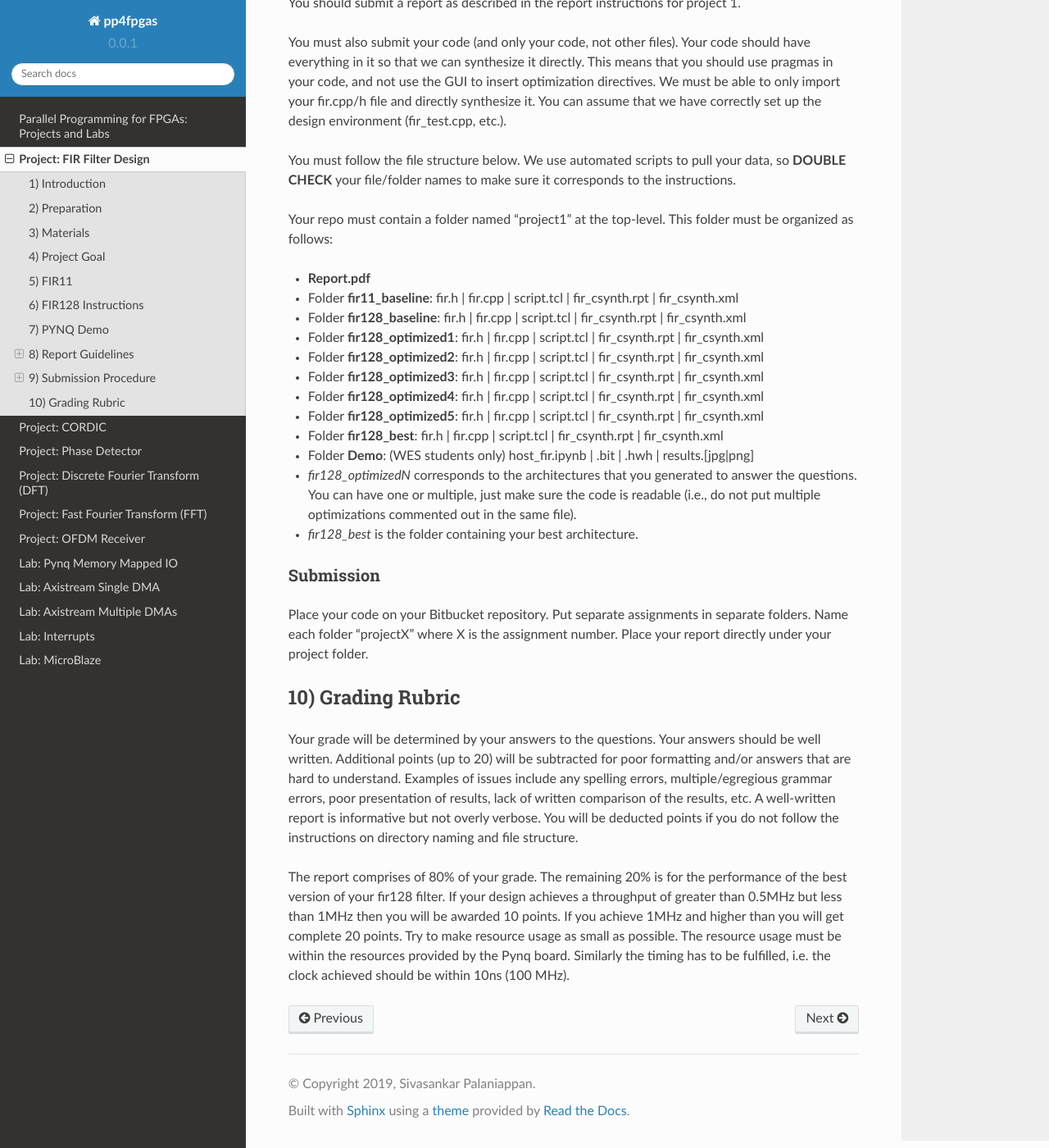
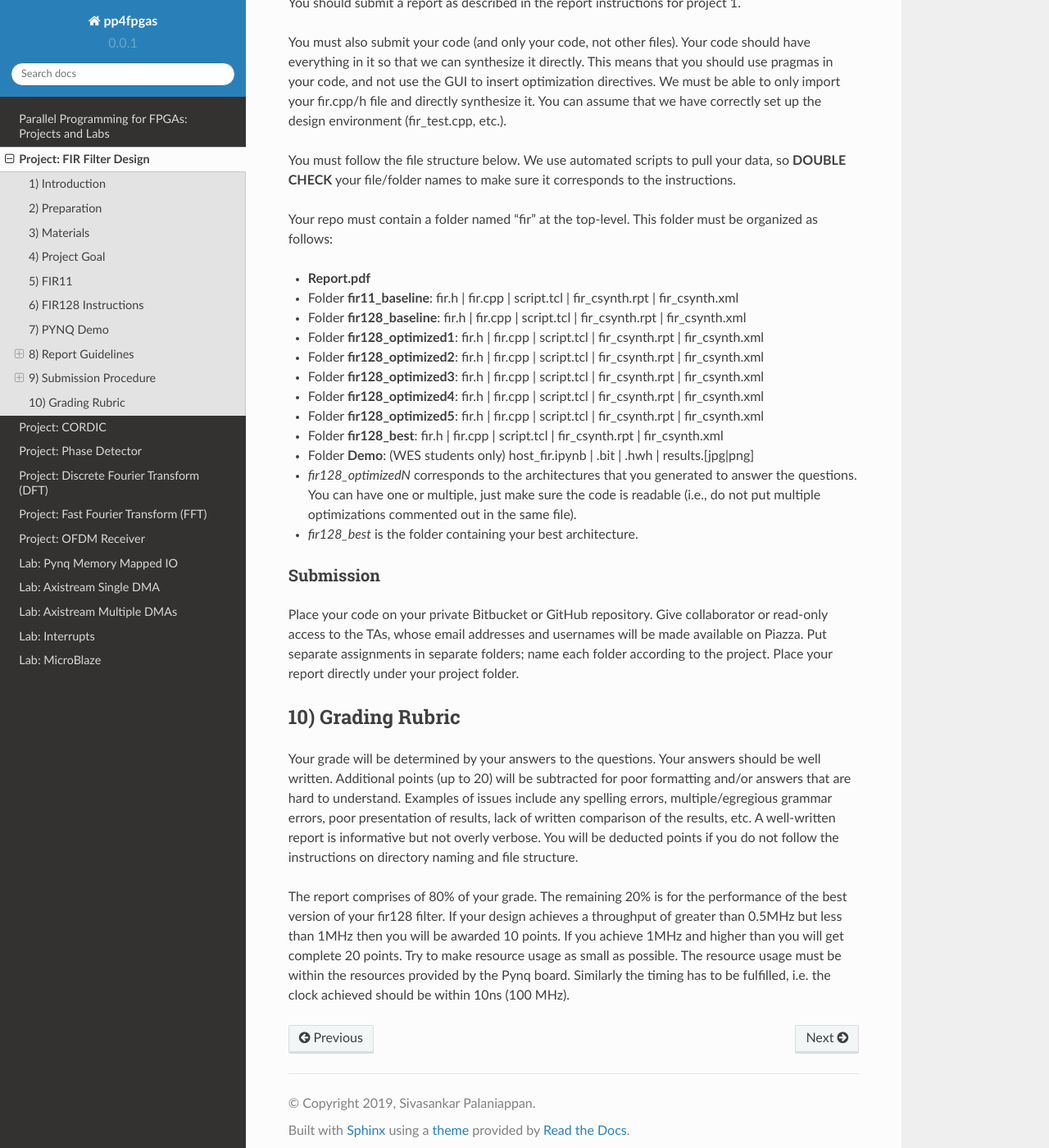
Before and after one commit to KastnerRG/Read_the_docs, a Sphinx documentation site: the page built from docs/project1.rst, in a window 1280 px wide and 1400 px high, scrolled down 7174 px. Shown: the whole window at 82% size. Built offline with Sphinx 7.4.7 and the Read the Docs theme 2.0.0, drawn with Linux system fonts in a browser that asks for light colours.

Commit message:
Changed submission instructions
Changed instructions to submit  to folders "fir", "cordic", "phase_detector"

```diff
--- a/docs/project1.rst
+++ b/docs/project1.rst
@@ -219,7 +219,7 @@ You must also submit your code (and only your code, not other files). Your code
 
 You must follow the file structure below. We use automated scripts to pull your data, so **DOUBLE CHECK** your file/folder names to make sure it corresponds to the instructions.
 
-Your repo must contain a folder named "project1" at the top-level. This folder must be organized as follows:
+Your repo must contain a folder named "fir" at the top-level. This folder must be organized as follows:
 
 * **Report.pdf**
 
@@ -248,7 +248,7 @@ Your repo must contain a folder named "project1" at the top-level. This folder m
 Submission
 ~~~~~~~~~~
 
-Place your code on your Bitbucket repository. Put separate assignments in separate folders. Name each folder "projectX" where X is the assignment number. Place your report directly under your project folder.
+Place your code on your private Bitbucket or GitHub repository. Give collaborator or read-only access to the TAs, whose email addresses and usernames will be made available on Piazza. Put separate assignments in separate folders; name each folder according to the project. Place your report directly under your project folder.
 
 10) Grading Rubric
 ------------------
--- a/docs/project2.5.rst
+++ b/docs/project2.5.rst
@@ -106,11 +106,11 @@ Your report should answer the following questions. Make it very clear where you
 6) Submission Procedure
 ----------------------
 
-You must submit your code (and only your code, not other files). Your code should have everything in it so that we can synthesize it directly. This means that you should use pragmas in your code, and not use the GUI to insert optimization directives. We must be able to use what is provided (*.cpp, *.h files, and scripts) and directly synthesize it. You can assume that we have correctly set up the design environment (cordic_test.cpp, cordic.h, etc.).
+You must submit your code (and only your code, not other files). Your code should have everything in it so that we can synthesize it directly. This means that you should use pragmas in your code, and not use the GUI to insert optimization directives. We must be able to use what is provided (*.cpp, *.h files, and scripts) and directly synthesize it. We must be able to only import your source file and directly synthesize it. If you change test benches to answer questions, please submit them as well. You can assume that we have correctly set up the design environment (cordic_test.cpp, cordic.h, etc.).
 
 You must follow the file structure below. We use automated scripts to pull your data, so **DOUBLE CHECK** your file/folder names to make sure it corresponds to the instructions.
 
-Your repo must contains a folder named "project2" at the top-level. This folder must be organized as follows (similar as project1):
+Your repo must contain a folder named "phase_detector" at the top-level. This folder must be organized as follows (similar to project1):
 
 * **Report.pdf**
 
--- a/docs/project2.rst
+++ b/docs/project2.rst
@@ -81,11 +81,11 @@ Your report should answer the following questions. Make it very clear where you
 6) Submission Procedure
 -------------------------
 
-You must submit your code (and only your code, not other files). Your code should have everything in it so that we can synthesize it directly. This means that you should use pragmas in your code, and not use the GUI to insert optimization directives. We must be able to use what is provided (*.cpp, *.h files, and scripts) and directly synthesize it. You can assume that we have correctly set up the design environment (cordic_test.cpp, cordic.h, etc.).
+You must submit your code (and only your code, not other files). Your code should have everything in it so that we can synthesize it directly. This means that you should use pragmas in your code, and not use the GUI to insert optimization directives. We must be able to use what is provided (*.cpp, *.h files, and scripts) and directly synthesize it. We must be able to only import your source file and directly synthesize it. If you change test benches to answer questions, please submit them as well. You can assume that we have correctly set up the design environment (cordic_test.cpp, cordic.h, etc.).
 
 You must follow the file structure below. We use automated scripts to pull your data, so **DOUBLE CHECK** your file/folder names to make sure it corresponds to the instructions.
 
-Your repo must contains a folder named "project2" at the top-level. This folder must be organized as follows (similar as project1):
+Your repo must contain a folder named "cordic" at the top-level. This folder must be organized as follows (similar to project1):
 
 * **Report.pdf**
 
--- a/docs/project3.rst
+++ b/docs/project3.rst
@@ -91,7 +91,11 @@ For this demo, your will create an IP for the DFT 1024, and run it from the Jupy
 7) Submission Procedure
 ----------------------
 
-You must also submit your code (and only your code, not other files, not HLS project files). Your code should have everything in it so that we can synthesize it directly. This means that you should use pragmas in your code, and not use the GUI to insert optimization directives. We must be able to only import your source file and directly synthesize it. If you change testbench files to answer questions, please submit them as well. You can assume that we have correctly set up the design environment (dft.cpp, dft.h, etc.). You must follow the file structure below. We use automated scripts to pull your data, so double check your file/folder names to make sure it corresponds to the instructions. Your repo must contains a folder named "project3" at the top-level. This folder must be organized as follows (similar as project1 or project2):
+You must submit your code (and only your code, not other files). Your code should have everything in it so that we can synthesize it directly. This means that you should use pragmas in your code, and not use the GUI to insert optimization directives. We must be able to use what is provided (*.cpp, *.h files, and scripts) and directly synthesize it. We must be able to only import your source file and directly synthesize it. If you change test benches to answer questions, please submit them as well. You can assume that we have correctly set up the design environment (dft_test.cpp, dft.h, etc.).
+
+You must follow the file structure below. We use automated scripts to pull your data, so **DOUBLE CHECK** your file/folder names to make sure it corresponds to the instructions.
+
+Your repo must contain a folder named "dft" at the top-level. This folder must be organized as follows (similar to project1 or project2):
 
 **Contents:**
 
--- a/docs/project4.5.rst
+++ b/docs/project4.5.rst
@@ -74,7 +74,11 @@ We provided the general framework for creating different PL-PS interfaces and Ju
 6) Submission Procedure
 -----------------------
 
-You must also submit your code (and only your code, not other files, not HLS project files). Your code should have everything in it so that we can synthesize it directly. This means that you should use pragmas in your code, and not use the GUI to insert optimization directives. We must be able to only import your source file and directly synthesize it. If you change test benches to answer questions, please submit them as well. You can assume that we have correctly set up the design environment (fft.cpp, fft.h, etc.). You must follow the file structure below. We use automated scripts to pull your data, so DOUBLE CHECK your file/folder names to make sure it corresponds to the instructions. Your repo must contains a folder named "project4" at the top-level. This folder must be organized as follows (similar as previous projects):
+You must also submit your code (and only your code, not other files, not HLS project files). Your code should have everything in it so that we can synthesize it directly. This means that you should use pragmas in your code, and not use the GUI to insert optimization directives. We must be able to only import your source file and directly synthesize it. If you change test benches to answer questions, please submit them as well. You can assume that we have correctly set up the design environment (fft.cpp, fft.h, etc.).
+
+You must follow the file structure below. We use automated scripts to pull your data, so **DOUBLE CHECK** your file/folder names to make sure it corresponds to the instructions.
+
+Your repo must contain a folder named "ofdm_receiver" at the top-level. This folder must be organized as follows (similar to previous projects):
 
 **Contents:**
 
--- a/docs/project4.rst
+++ b/docs/project4.rst
@@ -129,7 +129,11 @@ For this demo, your will create an IP for the FFT 1024, and run it from the Jupy
 6) Submission Procedure
 -----------------------
 
-You must also submit your code (and only your code, not other files, not HLS project files). Your code should have everything in it so that we can synthesize it directly. This means that you should use pragmas in your code, and not use the GUI to insert optimization directives. We must be able to only import your source file and directly synthesize it. If you change test benches to answer questions, please submit them as well. You can assume that we have correctly set up the design environment (fft.cpp, fft.h, etc.). You must follow the file structure below. We use automated scripts to pull your data, so DOUBLE CHECK your file/folder names to make sure it corresponds to the instructions. Your repo must contains a folder named "project4" at the top-level. This folder must be organized as follows (similar as previous projects):
+You must also submit your code (and only your code, not other files, not HLS project files). Your code should have everything in it so that we can synthesize it directly. This means that you should use pragmas in your code, and not use the GUI to insert optimization directives. We must be able to only import your source file and directly synthesize it. If you change test benches to answer questions, please submit them as well. You can assume that we have correctly set up the design environment (fft.cpp, fft.h, etc.).
+
+You must follow the file structure below. We use automated scripts to pull your data, so **DOUBLE CHECK** your file/folder names to make sure it corresponds to the instructions.
+
+Your repo must contain a folder named "fft" at the top-level. This folder must be organized as follows (similar to previous projects):
 
 **Contents:**
 
```
